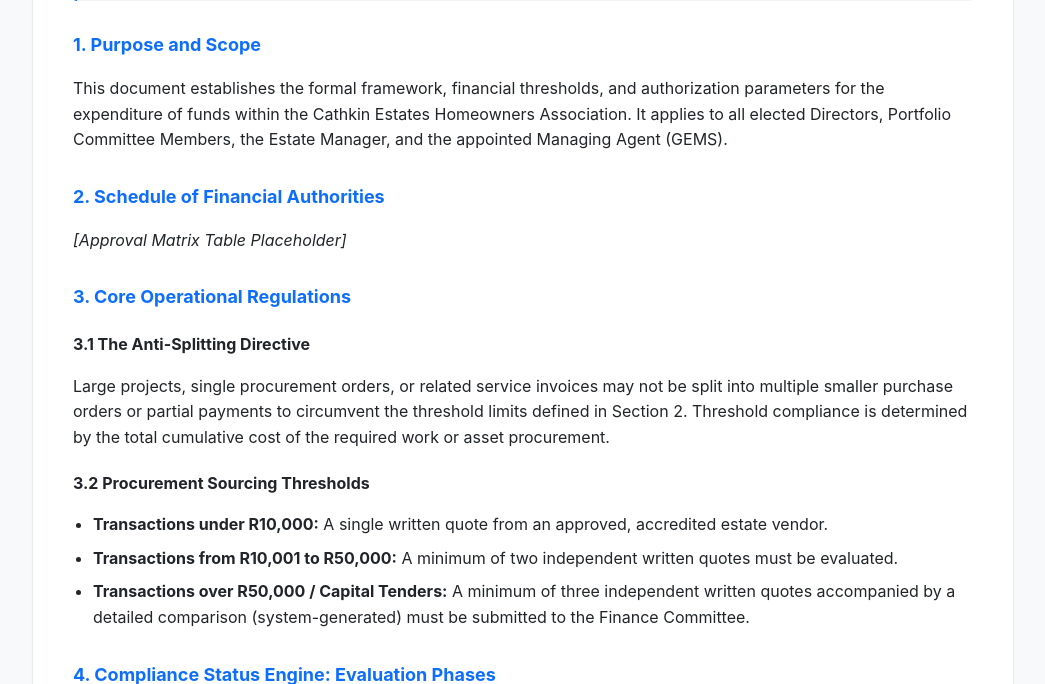
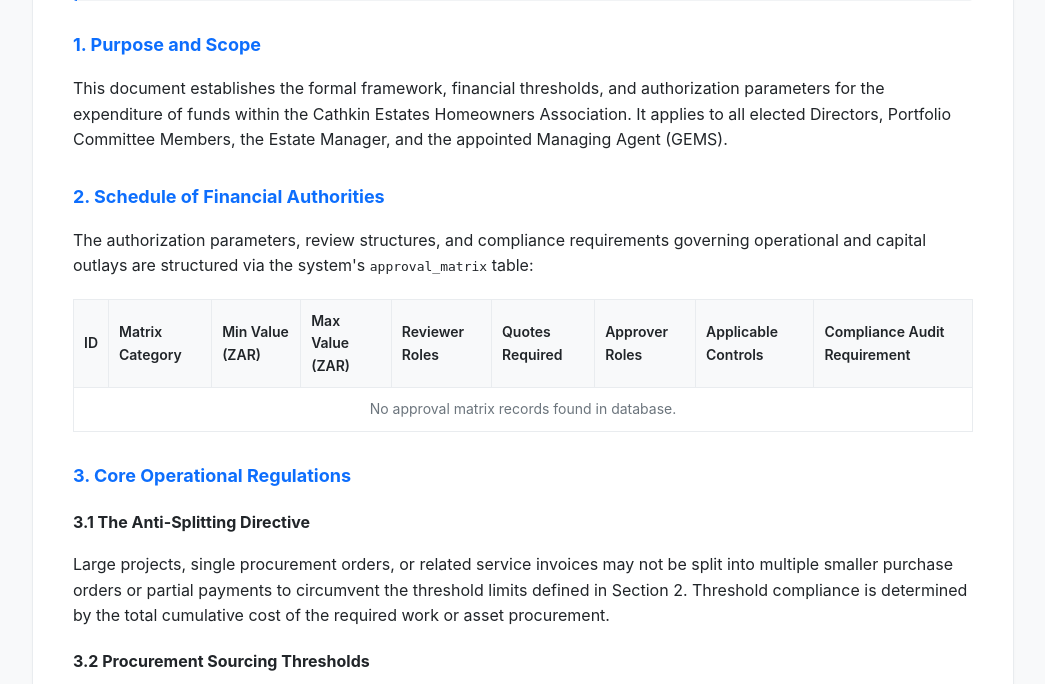
Before and after one commit to cathkinfinance-za/financial-controls-engine, a Flask app: page /guide in a window 1280 px wide. Shown: the part 324-1008 px from the top of the page, without its empty margins (117-1162 px from the left). Run offline with Flask 3, Linux system fonts and the light colour scheme; some libraries are stand-ins or nearby versions.

Commit message:
approval matrix

```diff
--- a/app.py
+++ b/app.py
@@ -36,6 +36,25 @@ def dashboard_home():
 def compliance_guide_page():
     # Fetch any required data here if needed
     return render_template('guide.html')
+
+
+@app.route('/guide')
+def render_guide_page():
+    conn = get_db_connection()
+    try:
+        with conn.cursor() as cursor:
+            cursor.execute("""
+                SELECT id, matrix_category, min_value, max_value,
+                       reviewer_roles, quotes_required, approver_roles,
+                       applicable_controls, compliance_audit_requirement
+                FROM approval_matrix
+                ORDER BY id ASC;
+            """)
+            matrix_rows = cursor.fetchall()
+    finally:
+        conn.close()
+
+    return render_template('guide.html', matrix_rows=matrix_rows)
 
 def get_connection():
     """Establish connection to Neon PostgreSQL database."""
--- a/templates/guide.html
+++ b/templates/guide.html
@@ -59,7 +59,42 @@
         <p>This document establishes the formal framework, financial thresholds, and authorization parameters for the expenditure of funds within the Cathkin Estates Homeowners Association. It applies to all elected Directors, Portfolio Committee Members, the Estate Manager, and the appointed Managing Agent (GEMS).</p>
 
         <h2>2. Schedule of Financial Authorities</h2>
-        <p><em>[Approval Matrix Table Placeholder]</em></p>
+        <p>The authorization parameters, review structures, and compliance requirements governing operational and capital outlays are structured via the system's <code>approval_matrix</code> table:</p>
+
+        <table>
+            <thead>
+                <tr>
+                    <th>ID</th>
+                    <th>Matrix Category</th>
+                    <th>Min Value (ZAR)</th>
+                    <th>Max Value (ZAR)</th>
+                    <th>Reviewer Roles</th>
+                    <th>Quotes Required</th>
+                    <th>Approver Roles</th>
+                    <th>Applicable Controls</th>
+                    <th>Compliance Audit Requirement</th>
+                </tr>
+            </thead>
+            <tbody>
+                {% for row in matrix_rows %}
+                <tr>
+                    <td>{{ row.id }}</td>
+                    <td>{{ row.matrix_category }}</td>
+                    <td>R{{ "{:,.2f}".format(row.min_value) if row.min_value is not none else '0.00' }}</td>
+                    <td>{{ "R{:,.2f}".format(row.max_value) if row.max_value is not none else 'Unlimited' }}</td>
+                    <td>{{ row.reviewer_roles or 'N/A' }}</td>
+                    <td>{{ row.quotes_required or 'N/A' }}</td>
+                    <td>{{ row.approver_roles or 'N/A' }}</td>
+                    <td>{{ row.applicable_controls or 'N/A' }}</td>
+                    <td>{{ row.compliance_audit_requirement or 'N/A' }}</td>
+                </tr>
+                {% else %}
+                <tr>
+                    <td colspan="9" style="text-align: center; color: #6c757d;">No approval matrix records found in database.</td>
+                </tr>
+                {% endfor %}
+            </tbody>
+        </table>
 
         <h2>3. Core Operational Regulations</h2>
         <h3>3.1 The Anti-Splitting Directive</h3>
```
